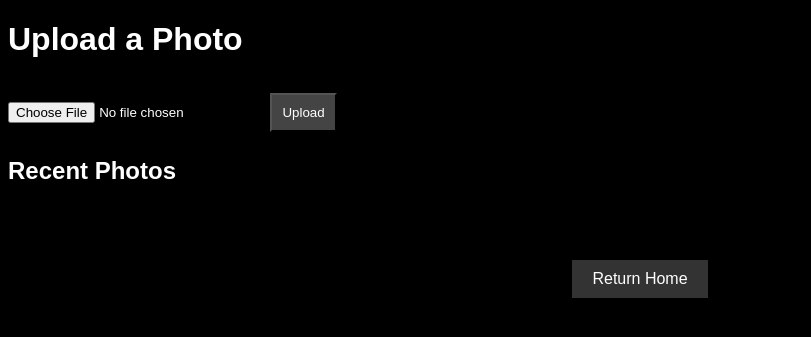
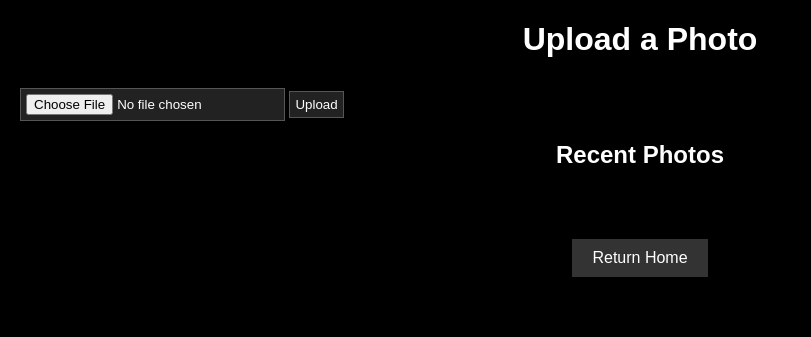
Before and after one commit to ctscreweder/vieve, a Flask app: page /stats in a window 1280 px wide. Shown: the top 337 px of the page, without its empty margins (0-811 px from the left). Run offline with Flask 3, Linux system fonts and the light colour scheme; data that the repository does not hold is empty.

Commit message:
Update style.css

```diff
--- a/roles/vieve/files/app/static/style.css
+++ b/roles/vieve/files/app/static/style.css
@@ -2,20 +2,24 @@ body {
   background-color: black;
   color: white;
   font-family: Arial, sans-serif;
+  margin: 20px;
 }
-button {
-  background-color: #444;
+
+a {
+  color: #00ffff;
+}
+
+input, button, select, textarea {
+  background-color: #222;
   color: white;
-  padding: 10px;
-  margin: 5px;
+  border: 1px solid #555;
+  padding: 5px;
 }
+
 img {
-  width: 600px;
-  height: auto;
-  margin: 5px;
+  border: 2px solid #444;
 }
-.grid {
-  display: grid;
-  grid-template-columns: repeat(3, 1fr);
-  gap: 10px;
+
+h1, h2 {
+  text-align: center;
 }
```
